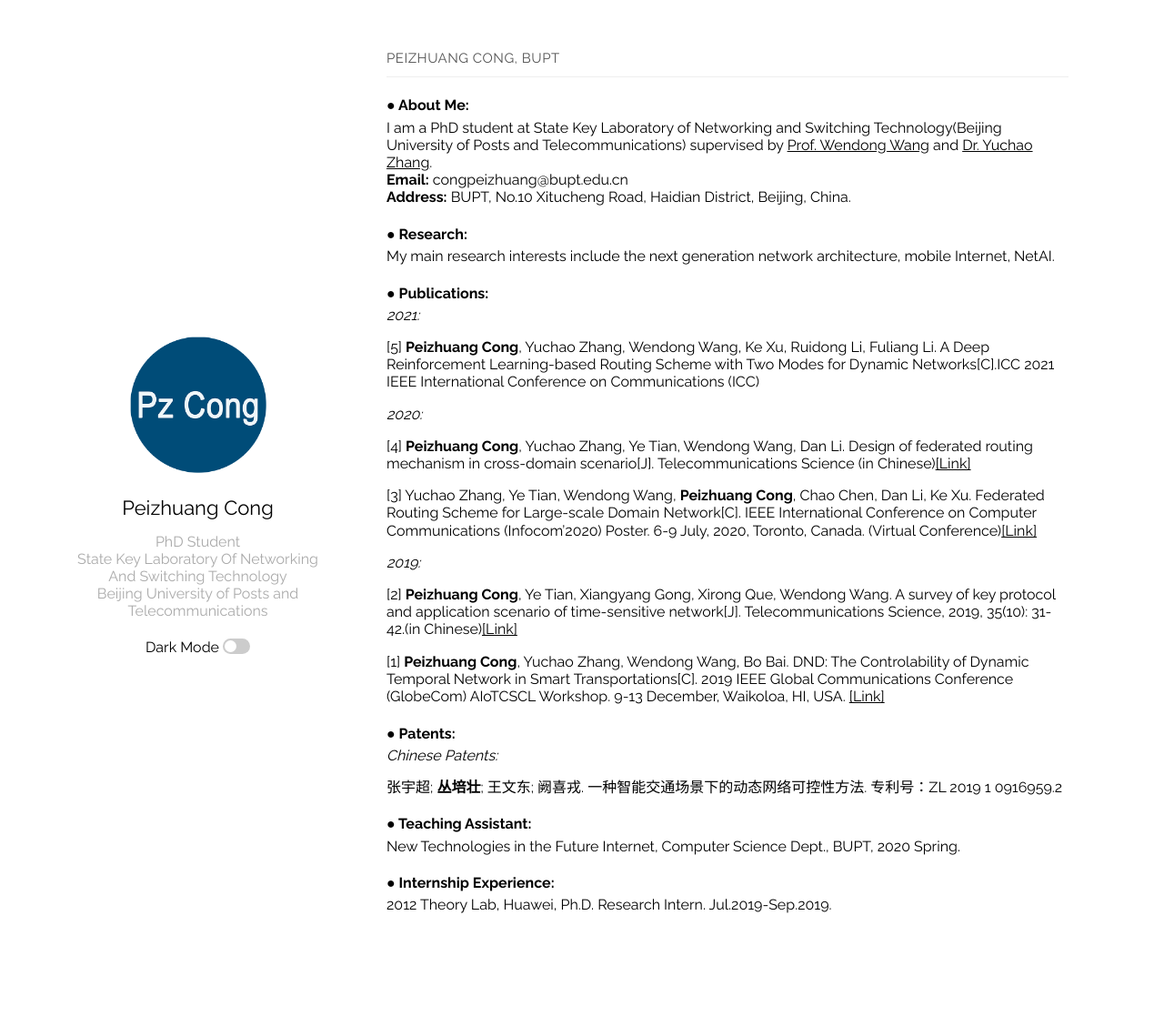
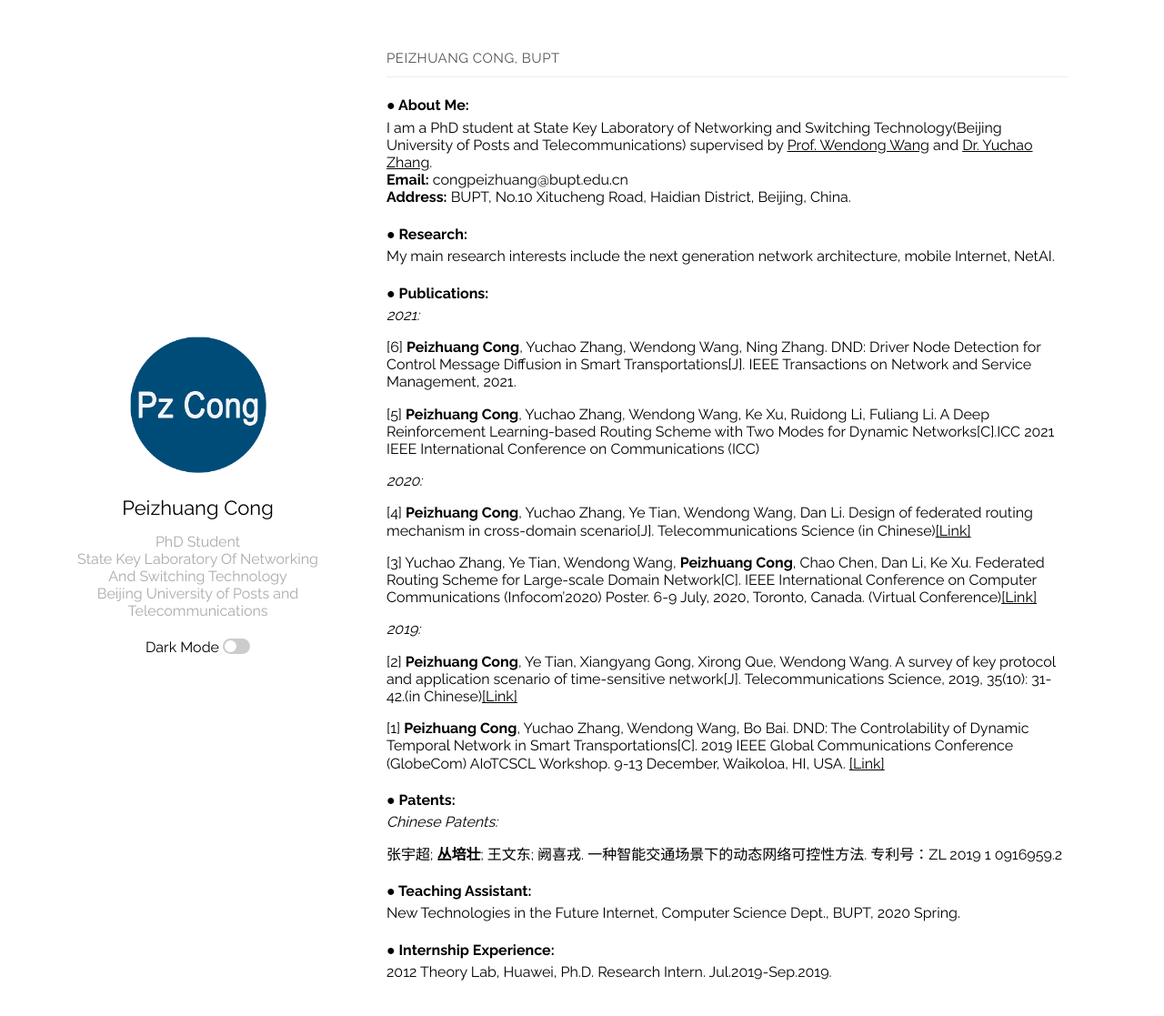
Before and after one commit to congpeizhuang/congpeizhuang.github.io, a Jekyll site: the page built from index.md, in a window 1280 px wide and 1123 px high. Shown: the top 1117 px of the window at 91% size. Built offline with Jekyll 4.4.1, drawn with Linux system fonts in a browser that asks for light colours.

Commit message:
Update index.md

```diff
--- a/index.md
+++ b/index.md
@@ -11,6 +11,8 @@ My main research interests include the next generation network architecture, mob
 
 #### ● Publications:
 *2021:*
+
+[6] **Peizhuang Cong**, Yuchao Zhang, Wendong Wang, Ning Zhang. DND: Driver Node Detection for Control Message Diffusion in Smart Transportations[J]. IEEE Transactions on Network and Service Management, 2021.
 
 [5] **Peizhuang Cong**, Yuchao Zhang, Wendong Wang, Ke Xu, Ruidong Li, Fuliang Li. A Deep Reinforcement Learning-based Routing Scheme with Two Modes for Dynamic Networks[C].ICC 2021 IEEE International Conference on Communications (ICC)
 
```
